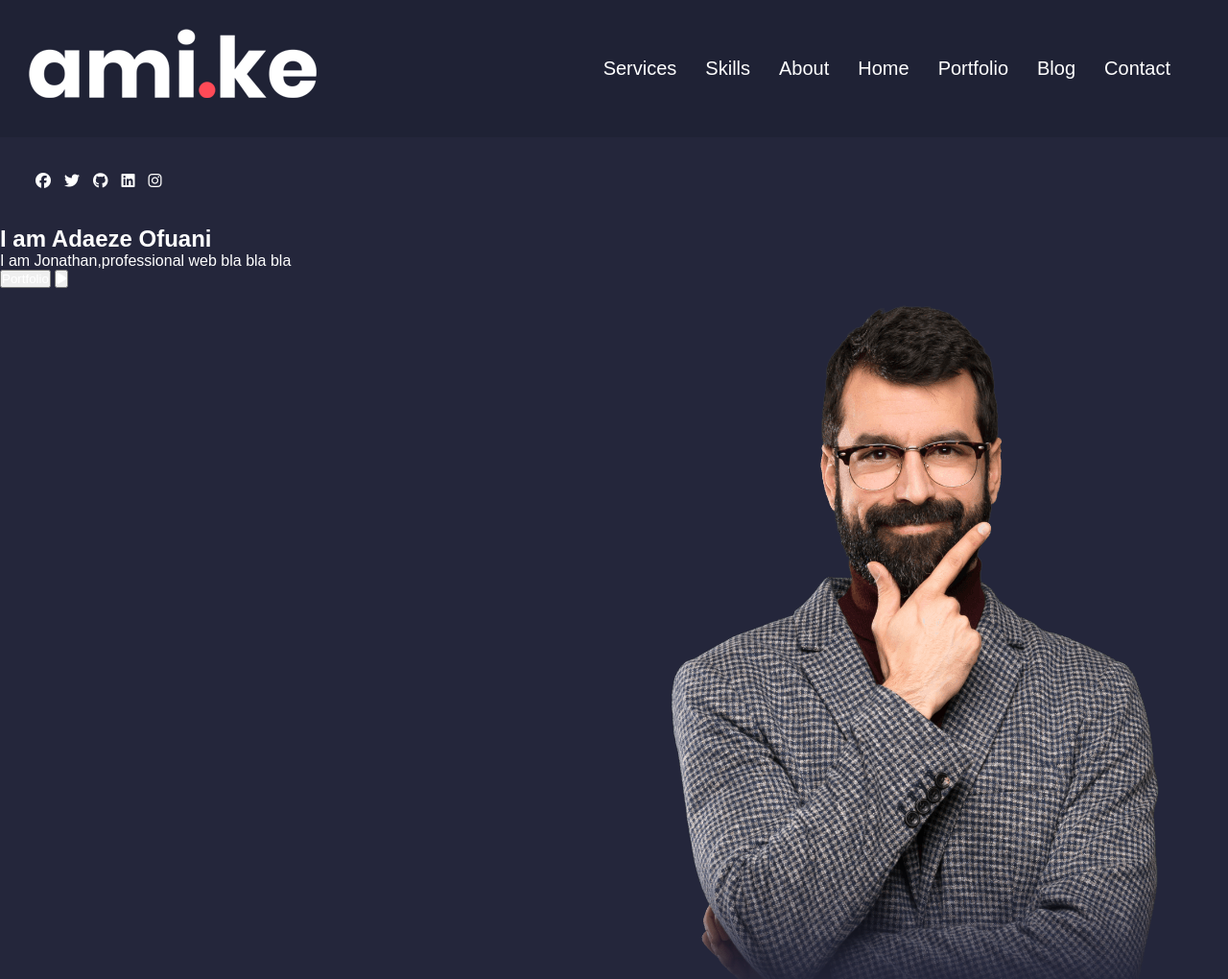
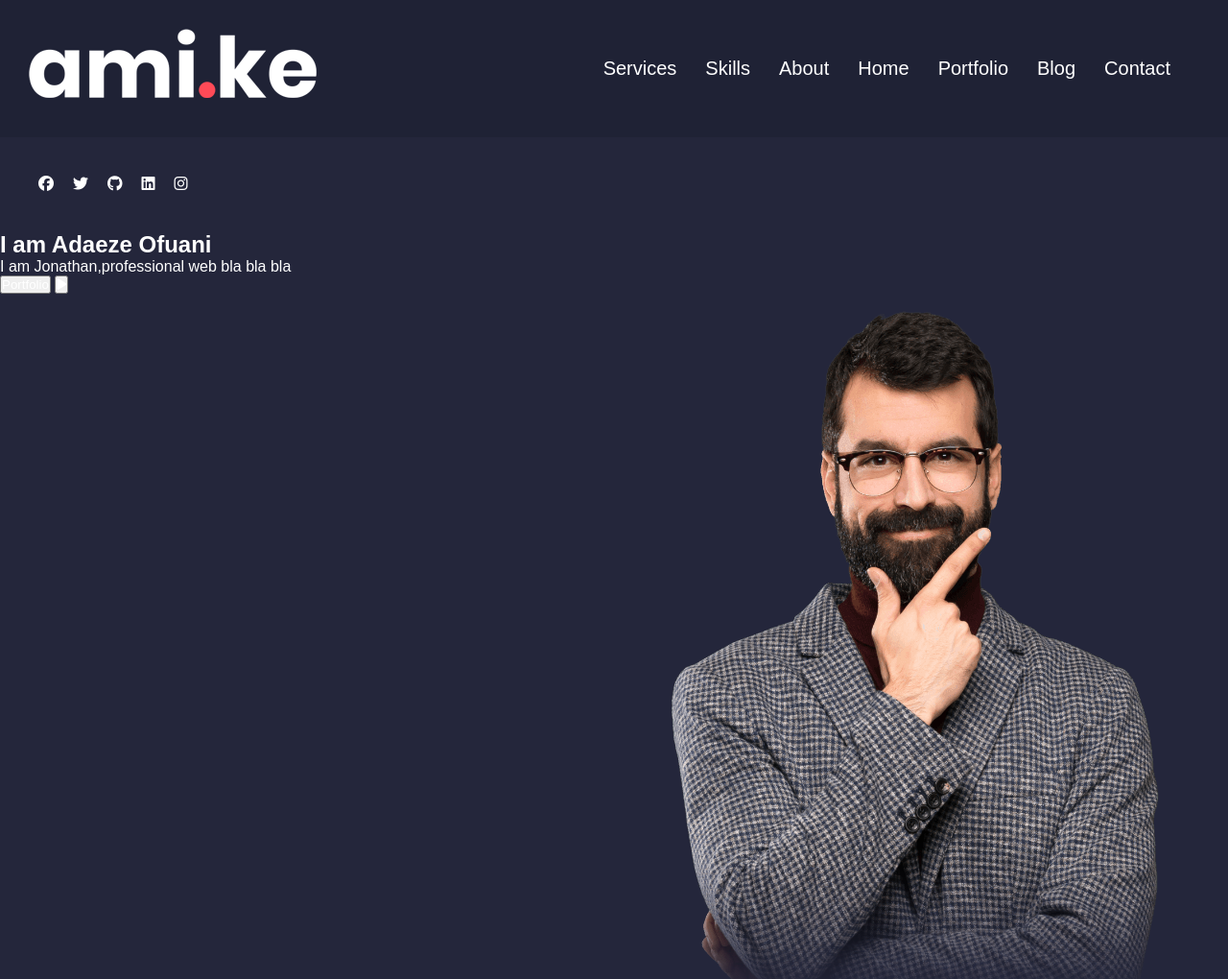
Before and after one commit to DEBOERAH/Html-portfolio, a plain HTML site: page index.html in a window 1280 px wide. Shown: the top 1020 px of the page at 96% size. Drawn offline with Linux system fonts and the light colour scheme.

Commit message:
added something to Css

```diff
--- a/index.html
+++ b/index.html
@@ -37,21 +37,21 @@
         <section id="home">
             <div id="socialicons"></div>
                 <!-- social icons -->
-                <div id="socialsymbols">
-                    <div id="symbols">
+                <div id="socialgroup">
+                    <div class="symbols">
                         <i  class="fa-brands fa-facebook"></i>
                     </div>
-                    <div id="symbols">
+                    <div class="symbols">
                         <i class="fa-brands fa-twitter"></i>
                     </div>
-                    <div id="symbols">
+                    <div class="symbols">
                         <i class="fa-brands fa-github">
                         </i>
                     </div>
-                    <div id="symbols">
+                    <div class="symbols">
                         <i class="fa-brands fa-linkedin"></i>
                     </div>
-                    <div id="symbols">
+                    <div class="symbols">
                         <i class="fa-brands fa-instagram"></i>
                     </div>
                 </div>
--- a/styles/style.css
+++ b/styles/style.css
@@ -46,28 +46,30 @@
     font-family: 'Poppins', sans-serif;
 }
 
-#socialsymbols{
+#socialgroup{
     display: flex;
     justify-content: left;
     padding: 30px
 
 
 
+
 }
 
 #socialicons{
-    padding-left: 10px;
+    padding-left: 60px;
 margin-left: 200px;
 
 
+}
 
+.symbols{
+    padding: 10px;
 
 
 
 }
 
-#symbols{
-    padding: 7px;
-
-
+.symbols:hover{
+    color: red;
 }
```
